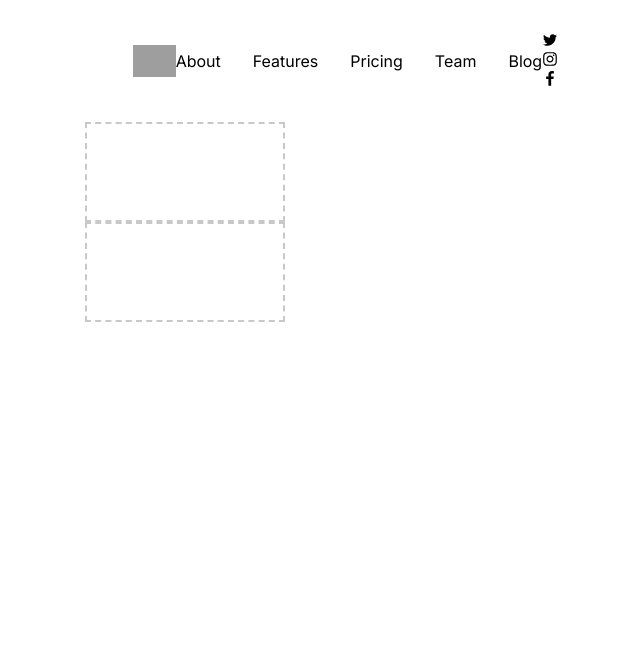
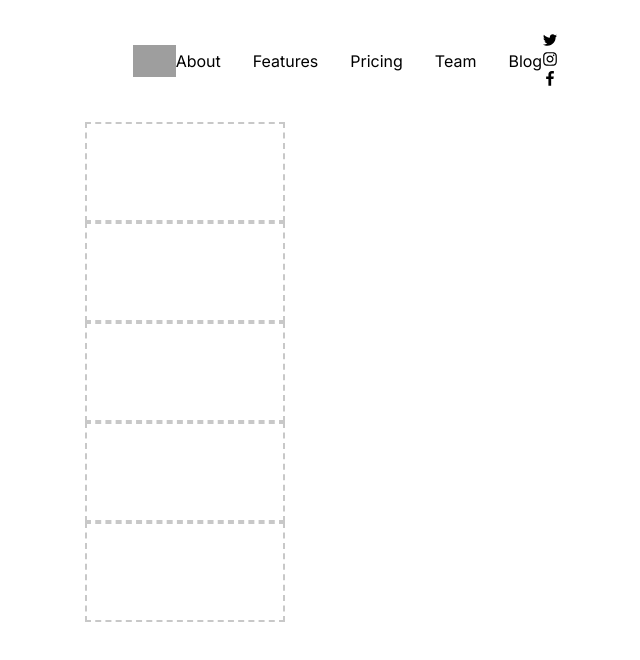
Before and after one commit to ginkoprim/Descriptive-Deficient-Heron-React, a React app: page / in a window 1280 px wide. Shown: the whole page, without its empty margins (455-1095 px from the left). Built offline with nearby package versions, Linux system fonts and the light colour scheme; grey boxes are pictures that could not be loaded.

Commit message:
Commit from TeleportHQ

```diff
--- a/src/views/home.css
+++ b/src/views/home.css
@@ -122,6 +122,33 @@
   align-items: flex-start;
   flex-direction: column;
 }
+.home-container5 {
+  flex: 0 0 auto;
+  width: 200px;
+  border: 2px dashed rgba(120, 120, 120, 0.4);
+  height: 100px;
+  display: flex;
+  align-items: flex-start;
+  flex-direction: column;
+}
+.home-container6 {
+  flex: 0 0 auto;
+  width: 200px;
+  border: 2px dashed rgba(120, 120, 120, 0.4);
+  height: 100px;
+  display: flex;
+  align-items: flex-start;
+  flex-direction: column;
+}
+.home-container7 {
+  flex: 0 0 auto;
+  width: 200px;
+  border: 2px dashed rgba(120, 120, 120, 0.4);
+  height: 100px;
+  display: flex;
+  align-items: flex-start;
+  flex-direction: column;
+}
 @media(max-width: 991px) {
   .home-icon06 {
     display: flex;
--- a/src/views/home.js
+++ b/src/views/home.js
@@ -73,6 +73,9 @@ const Home = (props) => {
       </div>
       <div className="home-container3"></div>
       <div className="home-container4"></div>
+      <div className="home-container5"></div>
+      <div className="home-container6"></div>
+      <div className="home-container7"></div>
     </div>
   )
 }
```
